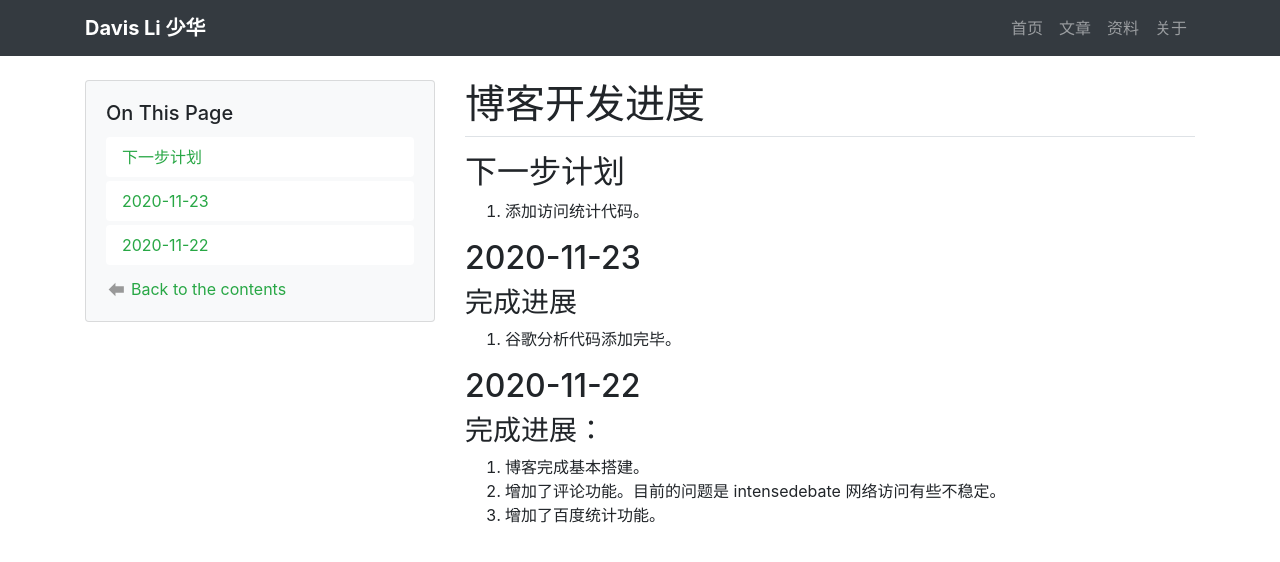
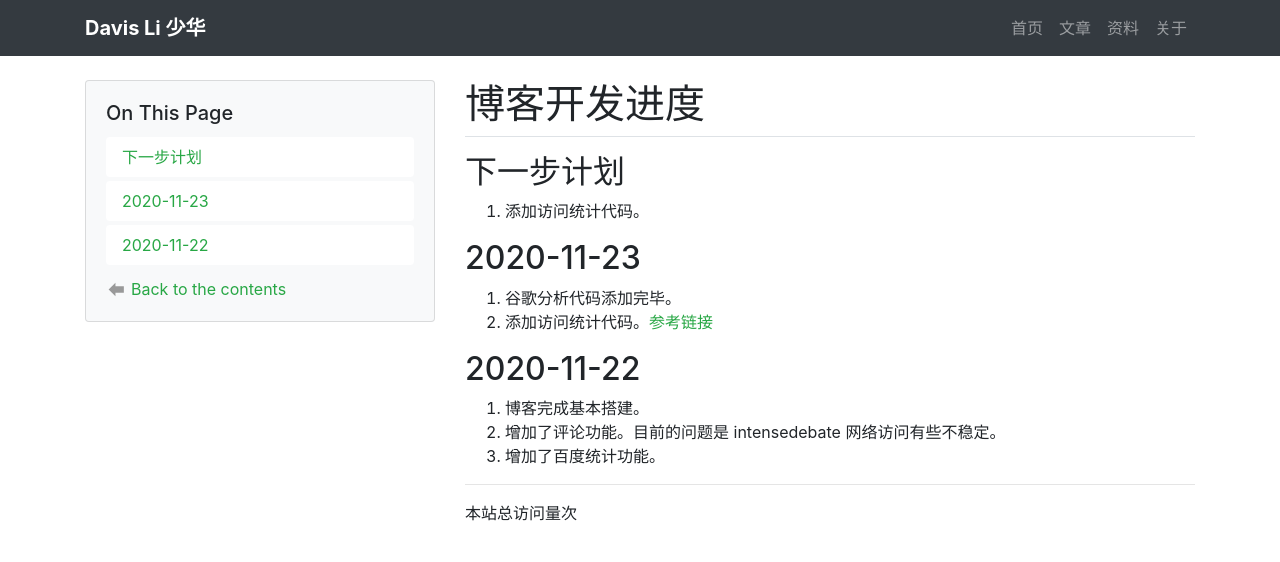
Before and after one commit to davis-lee0109/davis-lee0109.github.io, a Jekyll site: the page built from _projects/bloglog.md, in a window 1280 px wide. Shown: the top 562 px of the page. Built offline with Jekyll 4.4.1, drawn with Linux system fonts in a browser that asks for light colours; comment, search, counter and statistics services are not loaded.

Commit message:
尝试添加访问量 102 @ 202011232313

```diff
--- a/_includes/structure/head.html
+++ b/_includes/structure/head.html
@@ -74,4 +74,6 @@
         })();
     </script>
 
+<!--    站点访问统计-->
+    <script async src="//dn-lbstatics.qbox.me/busuanzi/2.3/busuanzi.pure.mini.js"></script>
 </head>
--- a/_projects/bloglog.md
+++ b/_projects/bloglog.md
@@ -5,11 +5,17 @@ title: 博客开发进度
 1. 添加访问统计代码。
 
 ## 2020-11-23
-### 完成进展
 1. 谷歌分析代码添加完毕。
+2. 添加访问统计代码。[参考链接](https://www.dazhuanlan.com/2019/12/25/5e0277cdb7d0d/)
 
 ## 2020-11-22
-### 完成进展：
 1. 博客完成基本搭建。
 2. 增加了评论功能。目前的问题是 intensedebate 网络访问有些不稳定。
 3. 增加了百度统计功能。
+
+
+---
+
+<span id="busuanzi_container_site_pv">
+    本站总访问量<span id="busuanzi_value_site_pv"></span>次
+</span>
```
